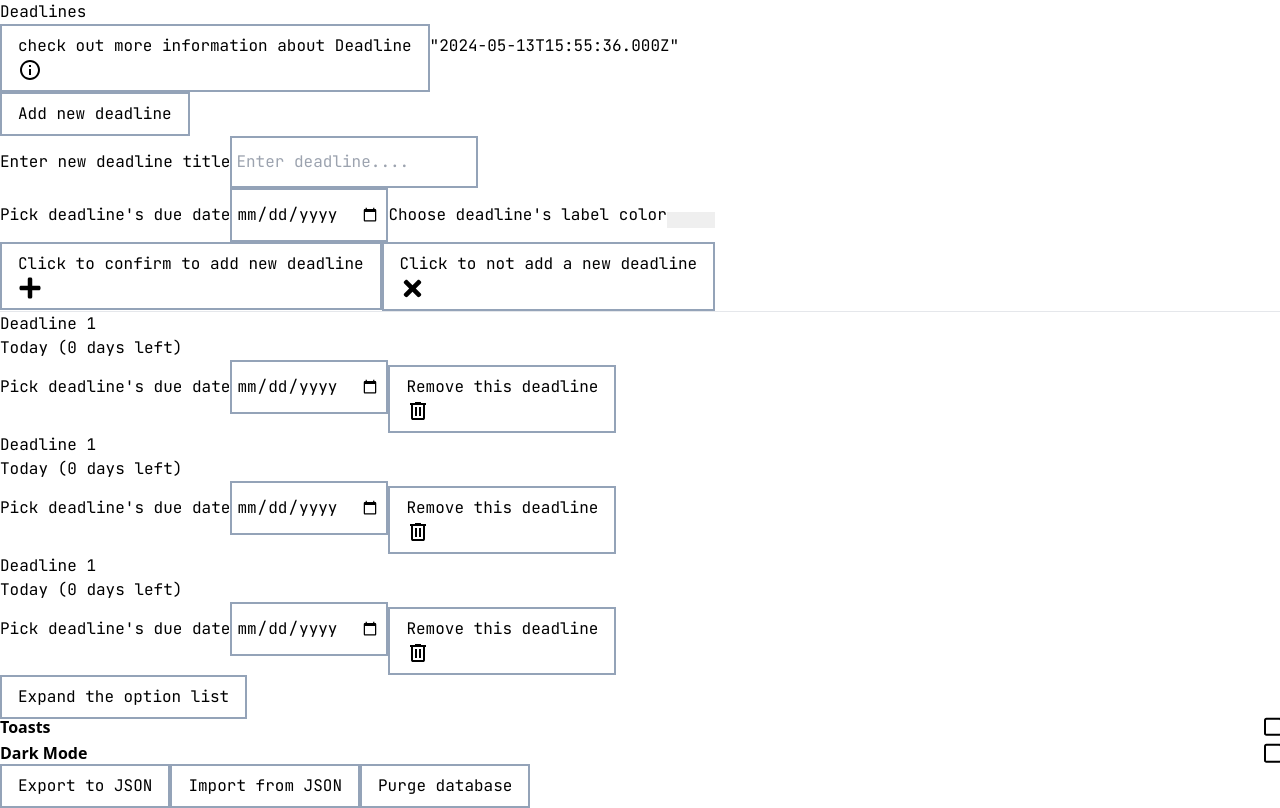
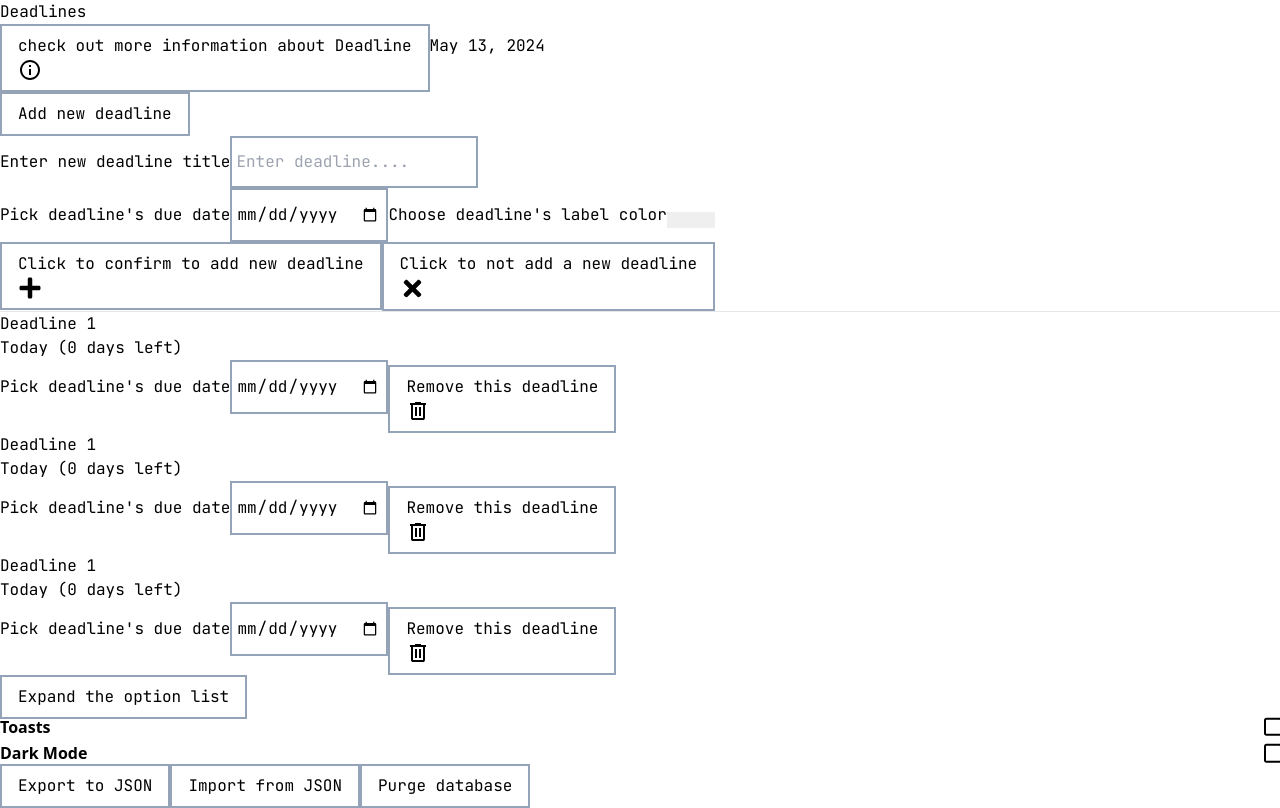
Before and after one commit to teoh4770/DueTrack, a React (Vite) app: page / in a window 1280 px wide. Built offline with nearby package versions, Linux system fonts and the light colour scheme.

Commit message:
🐛fix: currentDate component CurrentDate now show a formmteedDate instead of a date string

```diff
--- a/src/components/CurrentDate.tsx
+++ b/src/components/CurrentDate.tsx
@@ -1,12 +1,13 @@
 import { DivProps } from "react-html-props";
+import { getTodayFormattedDate } from "../utils";
 
 export const CurrentDate = ({ className, ...props }: DivProps) => {
   const currentDateClasses = className;
-  const todayDate = new Date(); // util function: get today's date in format (May 8, 2024)
+  const currentDate = getTodayFormattedDate();
 
   return (
     <span className={currentDateClasses} {...props}>
-      {JSON.stringify(todayDate)}
+      {currentDate}
     </span>
   );
 };
```
